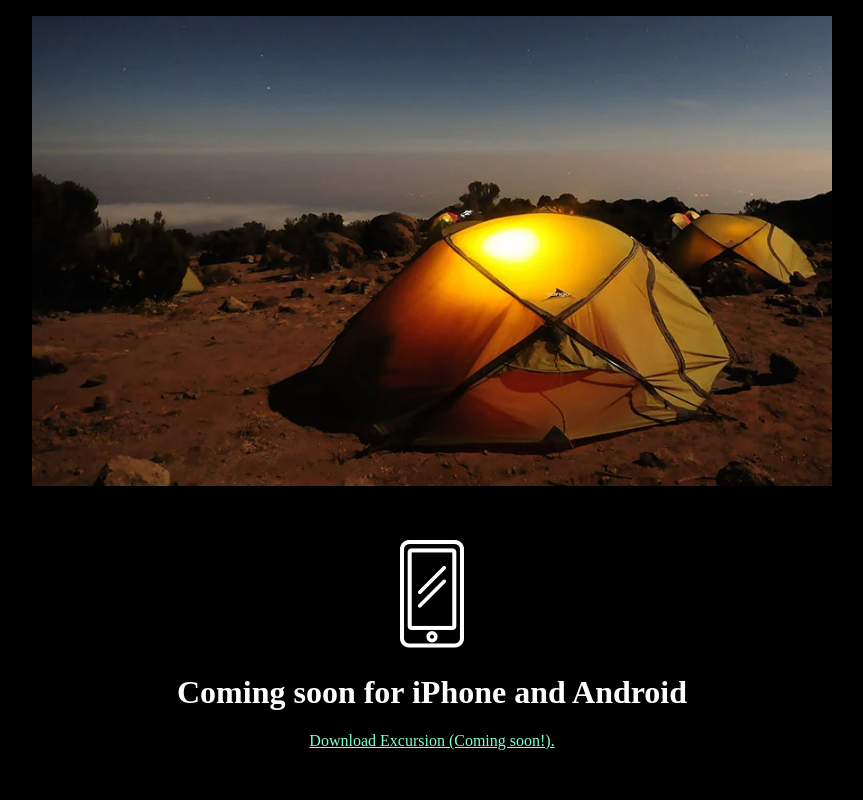
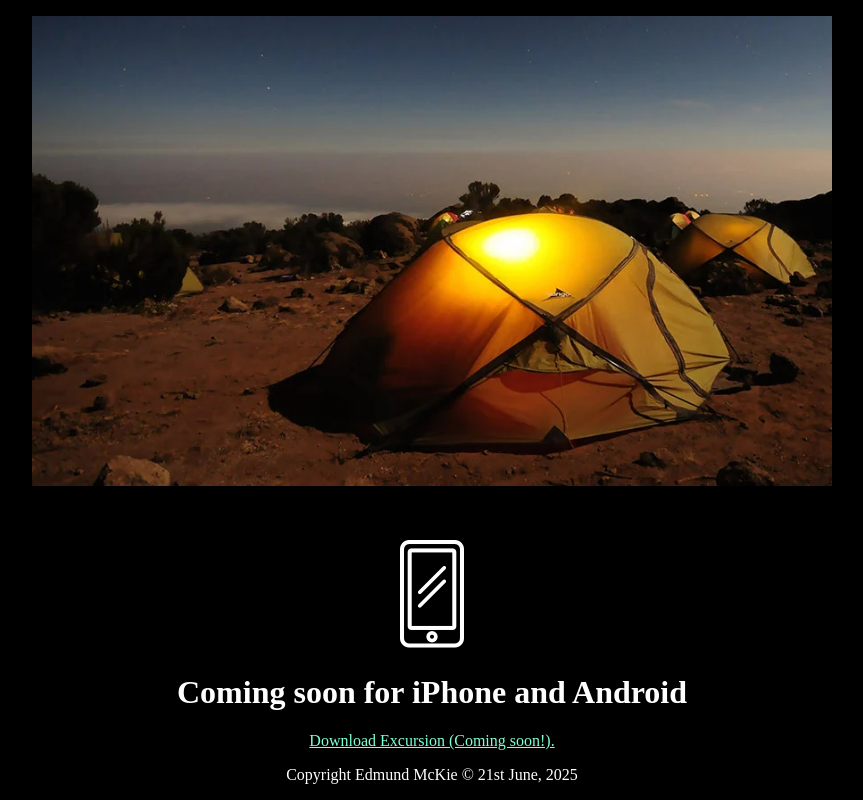
Before and after one commit to Stipane/excursion, a plain HTML site: page index.html in a window 1280 px wide. Shown: the part 373-1173 px from the top of the page, without its empty margins (208-1071 px from the left). Before the commit the page ends 1139 px from the top, so only its background shows below. Drawn offline with Linux system fonts and the light colour scheme.

Commit message:
Added copyright detail to footer. Site is now complete and ready for publishing.

```diff
--- a/index.html
+++ b/index.html
@@ -26,6 +26,7 @@
         <img src="./resources/images/phone.webp" alt="icon of mobile phone" class="mobile">
         <h1>Coming soon for iPhone and Android</h1>
         <p><a href="#">Download Excursion (Coming soon!).</a></p>
+        <p>Copyright Edmund McKie &copy; 21st June, 2025</p>
     </footer>
     </div>
 </body>
```
